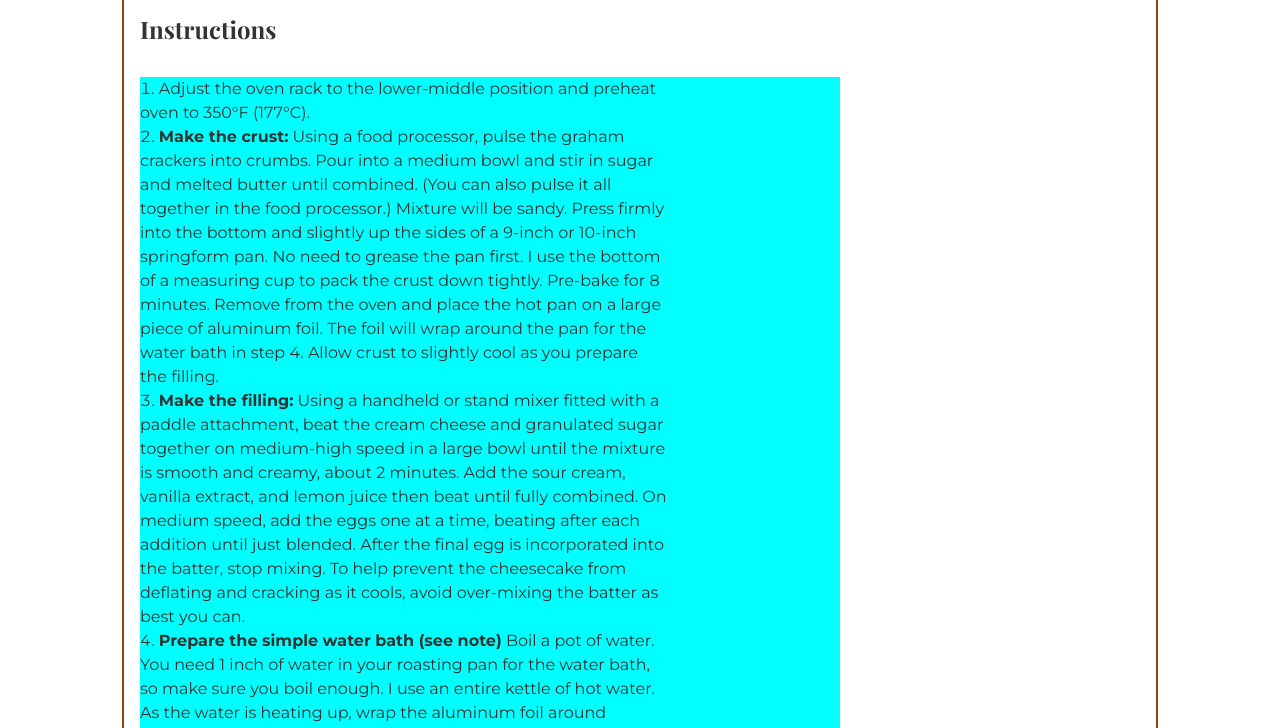
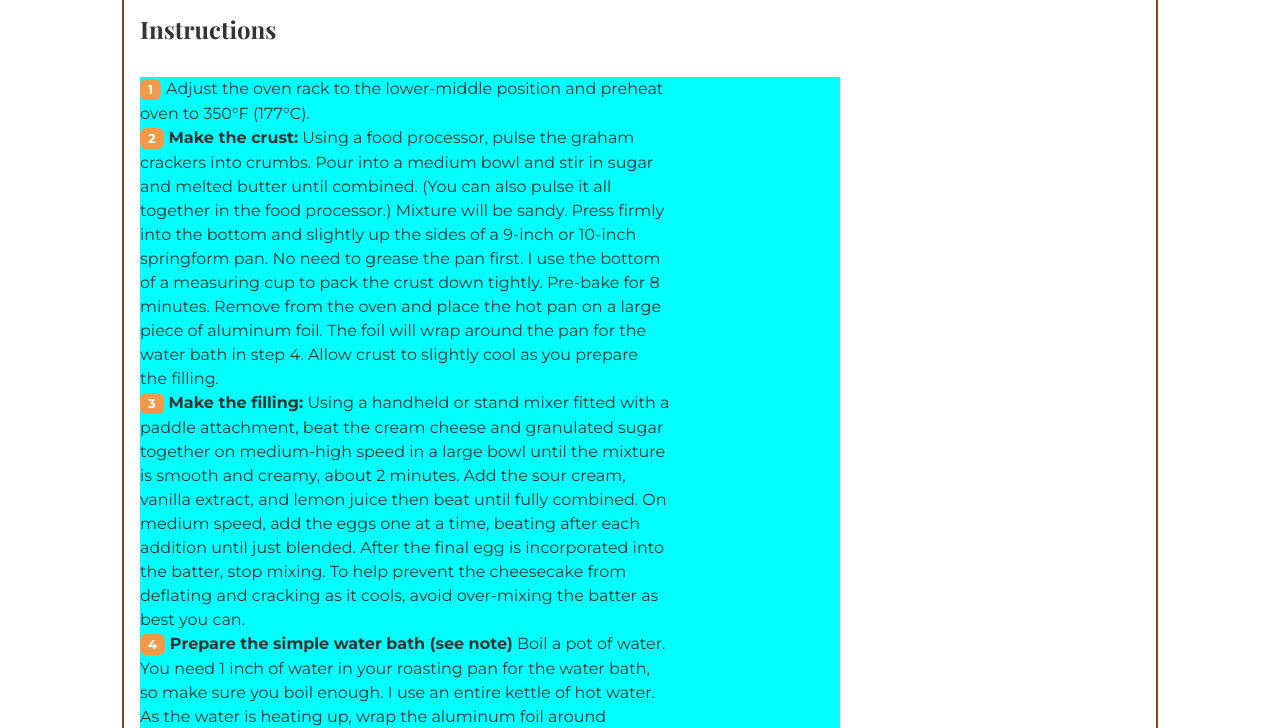
Before and after one commit to WaniGaurav/recipe-page, a plain HTML site: page index.html in a window 1280 px wide. Shown: the part 1420-2148 px from the top of the page. Drawn offline with nearby package versions, Linux system fonts and the light colour scheme; a web font is replaced by a local one.

Commit message:
15th commit

```diff
--- a/components/style.css
+++ b/components/style.css
@@ -258,6 +258,34 @@ i strong{
 
     /* instructions */
 
+ol li {
+    list-style-type: none;
+    counter-increment: item;
+  }
+
+  ol li:before {
+    content: counter(item);
+    margin-right: 5px;
+    font-size: 80%;
+    width: 36px;
+    height: 36px;
+    background-color: #F2994A;
+    color: #FFFFFF;
+    font-weight: bold;
+    padding: 3px 8px;
+    border-radius: 6px;
+  }
+
+
+/* ol li{
+    width: 36px;
+    height: 36px;
+    top: 1442px;
+    left: 236px;
+    border-radius: 6px;
+    color: #F2994A;
+} */
+
 .instructions{
     list-style: inside;
     display: flex;
```
